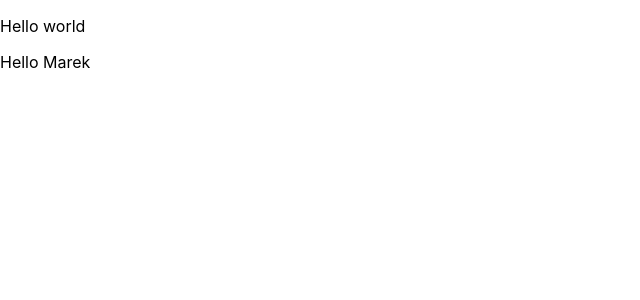
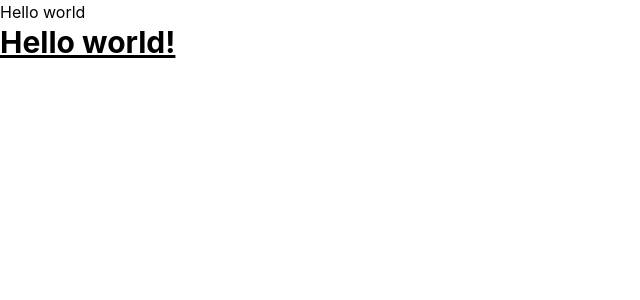
Before and after one commit to MarekMurumae/HomeBar, a React (Create React App) app: page / in a window 1280 px wide. Shown: the top 300 px of the page, without its empty margins (0-640 px from the left). Built offline with nearby package versions, Linux system fonts and the light colour scheme.

Commit message:
add tailwind

```diff
--- a/package.json
+++ b/package.json
@@ -39,5 +39,8 @@
       "last 1 firefox version",
       "last 1 safari version"
     ]
+  },
+  "devDependencies": {
+    "tailwindcss": "^3.2.7"
   }
 }
--- a/src/HelloWorld.tsx
+++ b/src/HelloWorld.tsx
@@ -5,8 +5,12 @@ export interface Person {
     age?:number;
 }
 
+
+
 export const HelloWorld = ({name,age}:Person) => {
     return (
-        <p>Hello {name}</p>
+        <h1 className="text-3xl font-bold underline">
+      Hello world!
+    </h1>
     )
 }
--- a/src/index.css
+++ b/src/index.css
@@ -11,3 +11,7 @@ code {
   font-family: source-code-pro, Menlo, Monaco, Consolas, 'Courier New',
     monospace;
 }
+
+@tailwind base;
+@tailwind components;
+@tailwind utilities;
--- /dev/null
+++ b/tailwind.config.js
@@ -0,0 +1,10 @@
+/** @type {import('tailwindcss').Config} */
+module.exports = {
+  content: [
+    "./src/**/*.{js,jsx,ts,tsx}",
+  ],
+  theme: {
+    extend: {},
+  },
+  plugins: [],
+}
```
Also changed, not shown: 1 other file (tests, documents, lock files or other folders).
